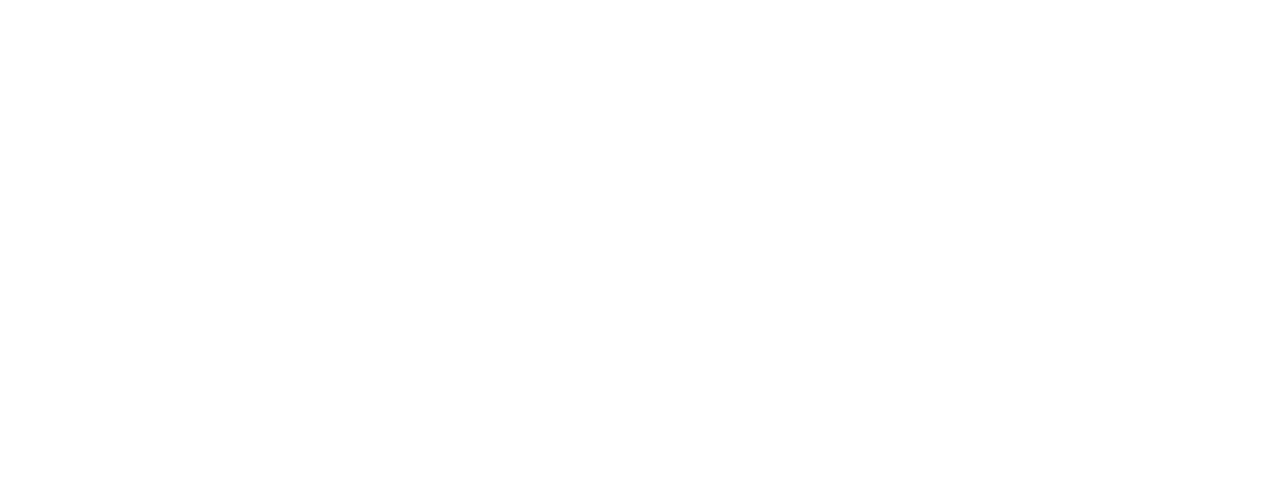
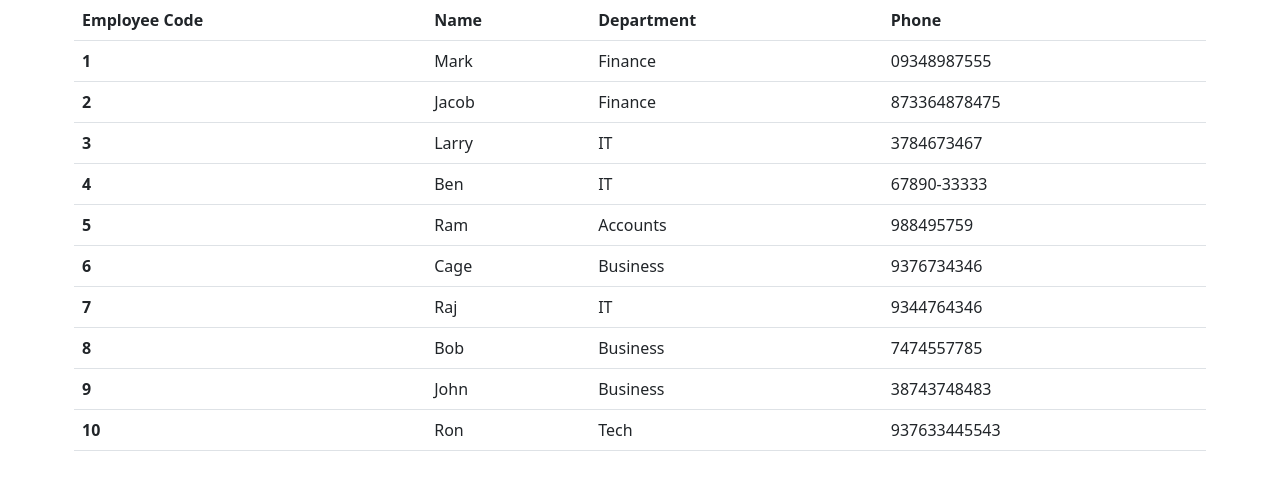
Before and after one commit to amalvprakash/Employee-Angular-App, an Angular app: page /list in a window 1280 px wide. Before the commit this address led to /. Shown: the top 490 px of the page. Built offline with nearby package versions, Linux system fonts and the light colour scheme.

Commit message:
Added EmployeeList

```diff
--- /dev/null
+++ b/src/app/employeelist/employeelist.component.html
@@ -0,0 +1,81 @@
+<div class="container">
+    <div class="row">
+        <div class="col col-12 col-sm-12 col-md-12 col-lg-12 col-xl-12 col-xxl 12">
+
+            <div class="row g-3">
+
+                <table class="table">
+                    <thead>
+                      <tr>
+                        <th scope="col">Employee Code</th>
+                        <th scope="col">Name</th>
+                        <th scope="col">Department</th>
+                        <th scope="col">Phone</th>
+                      </tr>
+                    </thead>
+                    <tbody>
+                      <tr>
+                        <th scope="row">1</th>
+                        <td>Mark</td>
+                        <td>Finance</td>
+                        <td>09348987555</td>
+                      </tr>
+                      <tr>
+                        <th scope="row">2</th>
+                        <td>Jacob</td>
+                        <td>Finance</td>
+                        <td>873364878475</td>
+                      </tr>
+                      <tr>
+                        <th scope="row">3</th>
+                        <td>Larry</td>
+                        <td>IT</td>
+                        <td>3784673467</td>
+                      </tr>
+                      <tr>
+                        <th scope="row">4</th>
+                        <td>Ben</td>
+                        <td>IT</td>
+                        <td>67890-33333</td>
+                      </tr>
+                      <tr>
+                        <th scope="row">5</th>
+                        <td>Ram</td>
+                        <td>Accounts</td>
+                        <td>988495759</td>
+                      </tr>
+                      <tr>
+                        <th scope="row">6</th>
+                        <td>Cage</td>
+                        <td>Business</td>
+                        <td>9376734346</td>
+                      </tr>
+                      <tr>
+                        <th scope="row">7</th>
+                        <td>Raj</td>
+                        <td>IT</td>
+                        <td>9344764346</td>
+                      </tr>
+                      <tr>
+                        <th scope="row">8</th>
+                        <td>Bob</td>
+                        <td>Business</td>
+                        <td>7474557785</td>
+                      </tr>
+                      <tr>
+                        <th scope="row">9</th>
+                        <td>John</td>
+                        <td>Business</td>
+                        <td>38743748483</td>
+                      </tr>
+                      <tr>
+                        <th scope="row">10</th>
+                        <td>Ron</td>
+                        <td>Tech</td>
+                        <td>937633445543</td>
+                      </tr>
+                    </tbody>
+                  </table>
+
+        </div>
+    </div>
```
Also changed, not shown: src/app/app.module.ts (+10 -0 lines), src/app/employeelist/employeelist.component.ts (added, +10 -0 lines), src/app/employeelist/employeelist.component.css (added).
